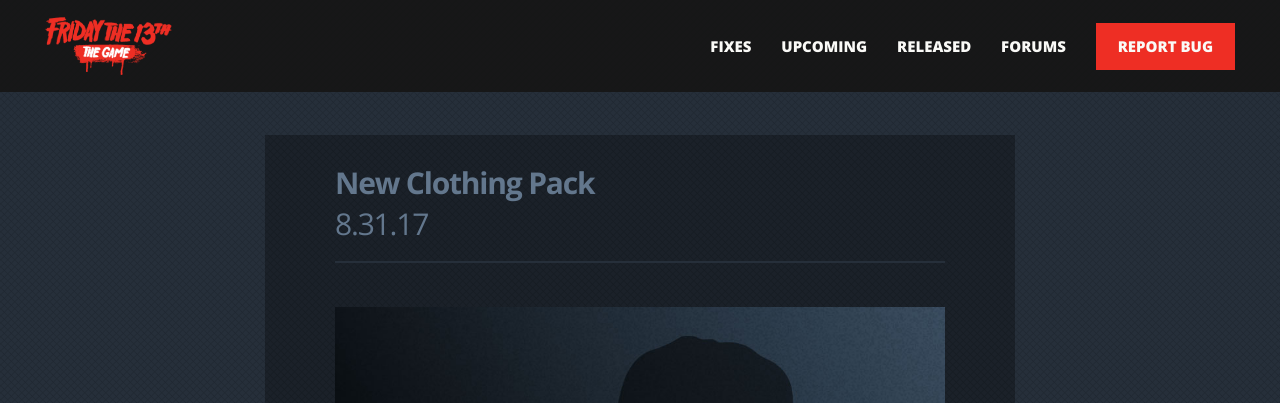
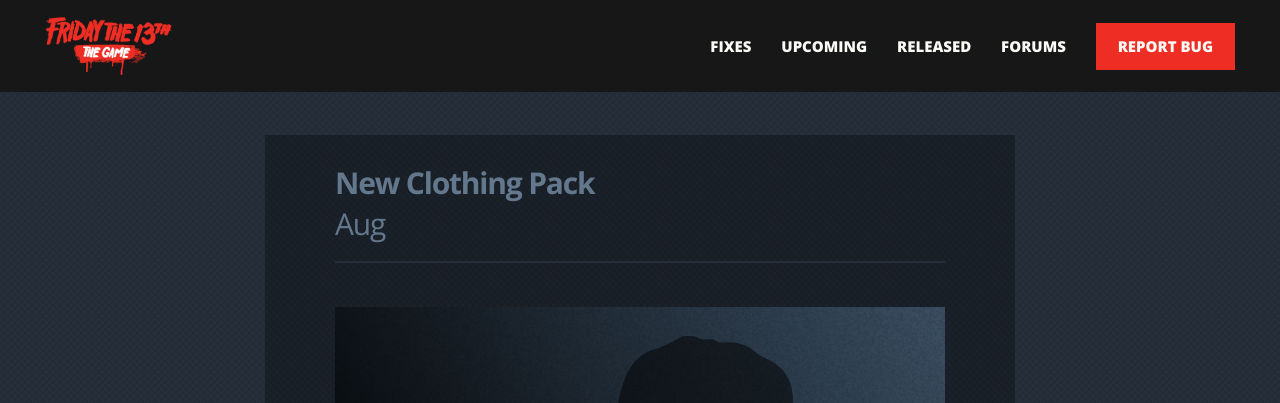
Before and after one commit to bdk6000/friday-13, a Jekyll site: the page built from _content-packs/lingerie-clothing-pack.markdown, in a window 1280 px wide and 900 px high. Shown: the top 403 px of the window. Built offline with Jekyll 4.4.1, drawn with Linux system fonts in a browser that asks for light colours.

Commit message:
Update contentpacks.html

```diff
--- a/_layouts/contentpacks.html
+++ b/_layouts/contentpacks.html
@@ -28,7 +28,7 @@ layout: contentpacks
                         <div class="fix-area">
                             <div class="fix-description alert-description contentpgbox">
                             	<h2>{{ page.title }}</h2>
-                            	<h3>{{ page.release-date | date: "%-m.%-d.%y" }}</h3>
+                            	<h3>{{ page.release-date | date: "%b" }} {% assign showdaynum = page.show-day %}{% if showdaynum == true %}{{ page.release-date | date: "%-d" }}{% endif %}</h3>
                             	<img src="{{ page.main-image }}" alt="{{ page.title }}" />
                             	{{ content }}
                             </div>
```
